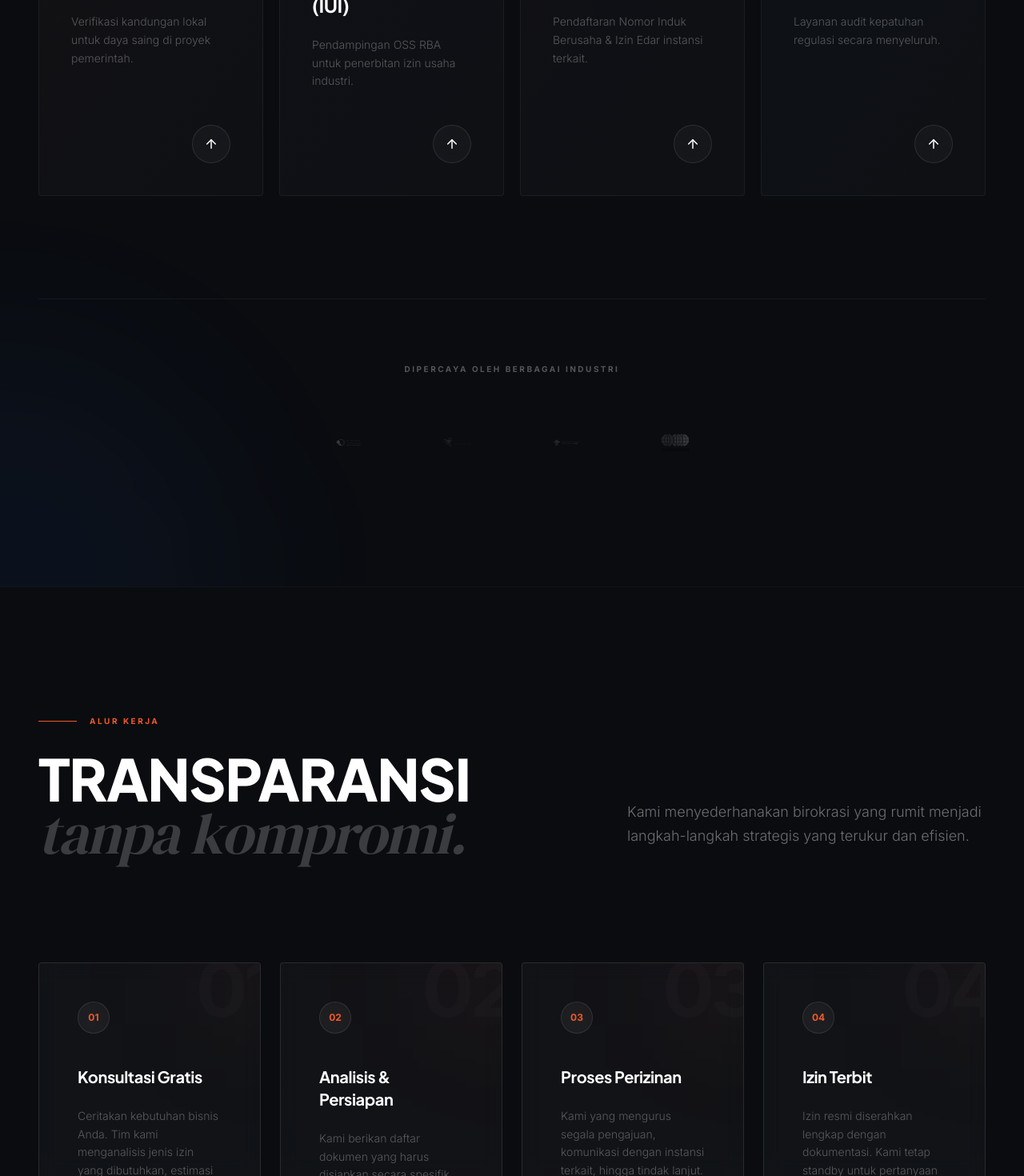
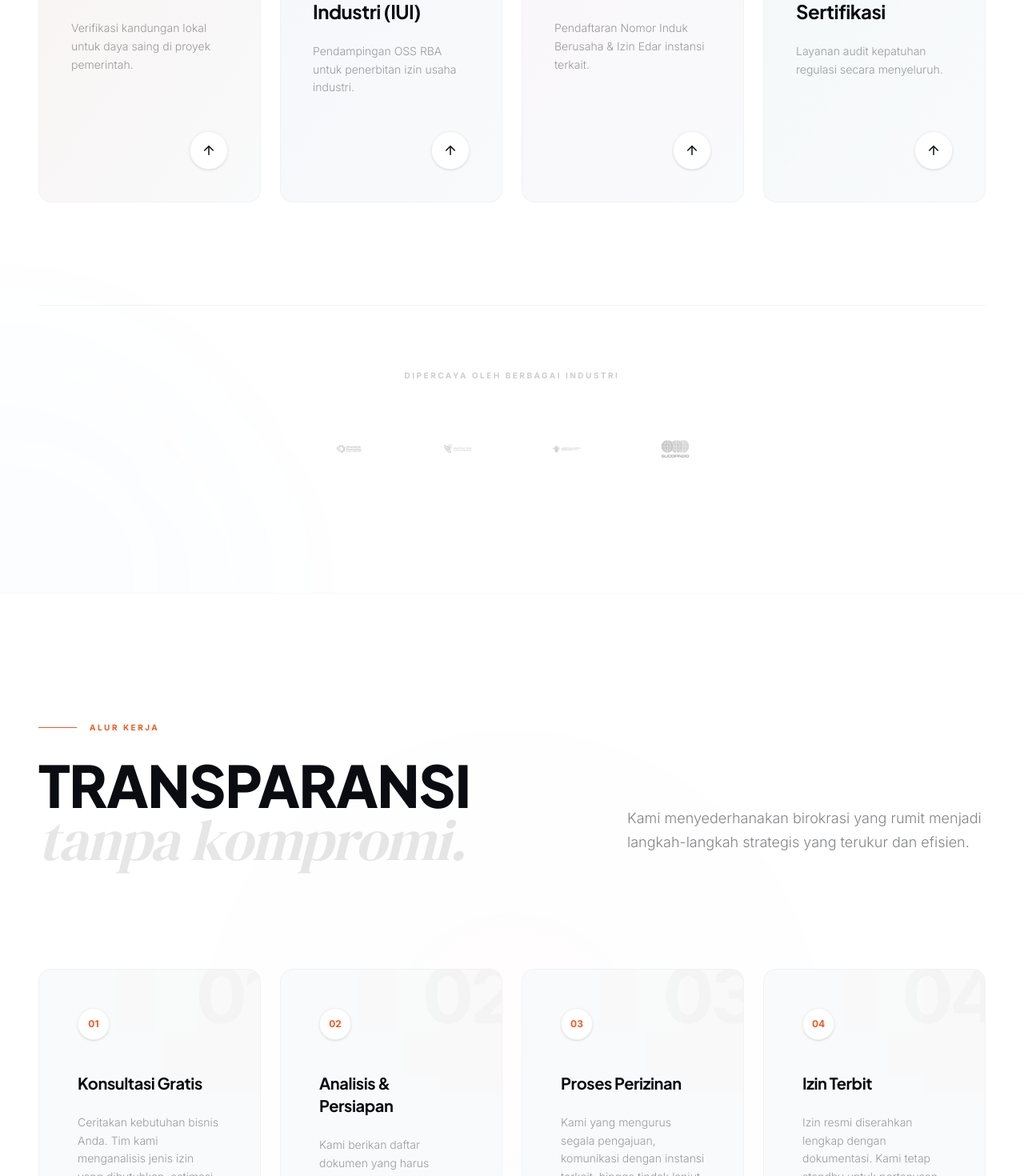
Before and after one commit to dayriyadhi-hue/razor-astern-web, a Next.js app: page / in a window 1280 px wide. Shown: the part 3153-4623 px from the top of the page at 80% size. Built offline with nearby package versions, Linux system fonts and the light colour scheme.

Commit message:
style: transition to premium light 'cheerful' aesthetic

```diff
--- a/src/app/globals.css
+++ b/src/app/globals.css
@@ -1,17 +1,17 @@
 @import "tailwindcss";
 
 :root {
-  --background: #0A0C10;
-  --foreground: #FFFFFF;
-  --navy: #0F172A;
+  --background: #FFFFFF;
+  --foreground: #0A0C12;
+  --navy: #0A0C12;
   --orange: #F05A28;
-  --slate-bg: #13161C;
-  --warm-gray: #F8F9FA;
+  --slate-bg: #F8FAFC;
+  --warm-gray: #F1F5F9;
 
-  /* Premium Glassmorphism Tokens */
-  --glass-bg: rgba(255, 255, 255, 0.03);
-  --glass-border: rgba(255, 255, 255, 0.1);
-  --glass-blur: 12px;
+  /* Premium Glassmorphism Tokens - Adjusted for Light Mode */
+  --glass-bg: rgba(255, 255, 255, 0.7);
+  --glass-border: rgba(10, 12, 18, 0.05);
+  --glass-blur: 20px;
 }
 
 @theme inline {
@@ -52,11 +52,11 @@ h6 {
 }
 
 .dashed-line {
-  border-top: 1px dashed rgba(255, 255, 255, 0.1);
+  border-top: 1px dashed rgba(10, 12, 18, 0.08);
 }
 
-.dashed-line-white {
-  border-top: 1px dashed rgba(255, 255, 255, 0.2);
+.dashed-line-dark {
+  border-top: 1px dashed rgba(10, 12, 18, 0.15);
 }
 
 /* ===== PREMIUM TEXT STYLES ===== */
@@ -69,7 +69,7 @@ h6 {
 }
 
 .text-gradient {
-  background: linear-gradient(135deg, #FFFFFF 0%, rgba(255, 255, 255, 0.5) 100%);
+  background: linear-gradient(135deg, #0A0C12 0%, rgba(10, 12, 18, 0.6) 100%);
   -webkit-background-clip: text;
   -webkit-text-fill-color: transparent;
 }
@@ -104,11 +104,11 @@ section {
 }
 
 ::-webkit-scrollbar-track {
-  background: var(--background);
+  background: #F8FAFC;
 }
 
 ::-webkit-scrollbar-thumb {
-  background: rgba(255, 255, 255, 0.1);
+  background: rgba(10, 12, 18, 0.08);
   border-radius: 10px;
 }
 
--- a/src/components/Process.js
+++ b/src/components/Process.js
@@ -25,10 +25,10 @@ const Process = () => {
     ];
 
     return (
-        <section id="proses-kerja" className="py-32 md:py-40 bg-[#0A0C10] text-white overflow-hidden relative border-t border-white/[0.03] scroll-mt-20">
-            {/* Subtle background pattern */}
-            <div className="absolute inset-0 opacity-[0.4] pointer-events-none">
-                <div className="absolute top-1/2 left-1/2 -translate-x-1/2 -translate-y-1/2 w-full h-full bg-[radial-gradient(circle_at_center,rgba(240,90,40,0.02)_0%,transparent_70%)]"></div>
+        <section id="proses-kerja" className="py-32 md:py-40 bg-white text-navy overflow-hidden relative border-t border-black/[0.03] scroll-mt-20">
+            {/* Subtle background pattern - Brighter for Light Mode */}
+            <div className="absolute inset-0 opacity-[0.2] pointer-events-none">
+                <div className="absolute top-1/2 left-1/2 -translate-x-1/2 -translate-y-1/2 w-full h-full bg-[radial-gradient(circle_at_center,rgba(240,90,40,0.05)_0%,transparent_70%)]"></div>
             </div>
 
             <div className="max-w-[1400px] mx-auto px-6 md:px-12 relative z-10">
@@ -38,13 +38,13 @@ const Process = () => {
                             <span className="h-[1px] w-12 bg-orange"></span>
                             <span className="label-overline text-orange">Alur Kerja</span>
                         </div>
-                        <h2 className="text-4xl md:text-6xl lg:text-7xl font-extrabold tracking-tighter leading-[0.9] uppercase">
+                        <h2 className="text-4xl md:text-6xl lg:text-7xl font-extrabold tracking-tighter leading-[0.9] uppercase text-navy">
                             Transparansi <br />
-                            <span className="font-serif italic font-light text-white/20 lowercase">Tanpa Kompromi.</span>
+                            <span className="font-serif italic font-light text-navy/10 lowercase">Tanpa Kompromi.</span>
                         </h2>
                     </div>
                     <div className="max-w-md pb-4">
-                        <p className="text-lg text-white/40 leading-relaxed font-light">
+                        <p className="text-lg text-navy/50 leading-relaxed font-light">
                             Kami menyederhanakan birokrasi yang rumit menjadi langkah-langkah strategis yang terukur dan efisien.
                         </p>
                     </div>
@@ -52,25 +52,25 @@ const Process = () => {
 
                 <div className="grid md:grid-cols-2 lg:grid-cols-4 gap-6" role="list" aria-label="Proses perizinan 4 tahap">
                     {steps.map((step, i) => (
-                        <div key={i} className="relative p-10 lg:p-12 glass-effect border border-white/[0.05] hover:border-orange/30 transition-all duration-700 group overflow-hidden rounded-sm" role="listitem">
+                        <div key={i} className="relative p-10 lg:p-12 bg-[#F9FAFB] border border-black/[0.03] hover:border-orange/20 hover:bg-white hover:shadow-[0_20px_40px_-15px_rgba(0,0,0,0.05)] transition-all duration-700 group overflow-hidden rounded-2xl" role="listitem">
                             {/* Hover Background Accent */}
-                            <div className="absolute top-0 right-0 w-40 h-40 bg-orange/5 blur-[80px] translate-x-20 -translate-y-20 group-hover:translate-x-10 group-hover:-translate-y-10 transition-transform duration-1000"></div>
+                            <div className="absolute top-0 right-0 w-40 h-40 bg-orange/[0.02] blur-[80px] translate-x-20 -translate-y-20 group-hover:translate-x-10 group-hover:-translate-y-10 transition-transform duration-1000"></div>
 
-                            <span className="text-8xl font-extrabold text-white/[0.02] absolute -top-4 -right-4 group-hover:text-orange/[0.04] transition-colors duration-700 tracking-tighter">{step.num}</span>
+                            <span className="text-8xl font-extrabold text-navy/[0.02] absolute -top-4 -right-4 group-hover:text-orange/[0.04] transition-colors duration-700 tracking-tighter">{step.num}</span>
 
                             <div className="relative z-10 h-full flex flex-col justify-between">
                                 <div className="mb-12">
-                                    <div className="w-10 h-10 rounded-full border border-white/10 flex items-center justify-center text-orange mb-10 glass-effect group-hover:bg-orange group-hover:text-white transition-all duration-500 text-xs font-bold">
+                                    <div className="w-10 h-10 rounded-full border border-black/5 flex items-center justify-center text-orange mb-10 bg-white shadow-sm group-hover:bg-orange group-hover:text-white transition-all duration-500 text-xs font-bold">
                                         {step.num}
                                     </div>
-                                    <h3 className="text-xl font-bold mb-6 tracking-tight group-hover:text-white transition-colors">
+                                    <h3 className="text-xl font-bold mb-6 tracking-tight group-hover:text-navy transition-colors text-navy">
                                         {step.title}
                                     </h3>
-                                    <p className="text-white/30 leading-relaxed text-[14px] font-light group-hover:text-white/50 transition-colors">
+                                    <p className="text-navy/40 leading-relaxed text-[14px] font-light group-hover:text-navy/60 transition-colors">
                                         {step.desc}
                                     </p>
                                 </div>
-                                <div className="w-full h-[1px] bg-white/[0.05] group-hover:bg-orange/30 transition-colors duration-700"></div>
+                                <div className="w-full h-[1px] bg-black/[0.05] group-hover:bg-orange/20 transition-colors duration-700"></div>
                             </div>
                         </div>
                     ))}
--- a/src/components/Solutions.js
+++ b/src/components/Solutions.js
@@ -20,10 +20,10 @@ const Solutions = () => {
     ];
 
     return (
-        <section id="layanan" className="py-32 md:py-40 bg-[#0A0C10] text-white overflow-hidden relative scroll-mt-20">
-            {/* Background Decorative Elements */}
-            <div className="absolute top-0 right-0 w-[800px] h-[800px] bg-orange/5 rounded-full blur-[120px] -translate-y-1/2 translate-x-1/2"></div>
-            <div className="absolute bottom-0 left-0 w-[600px] h-[600px] bg-blue-500/5 rounded-full blur-[100px] translate-y-1/2 -translate-x-1/2"></div>
+        <section id="layanan" className="py-32 md:py-40 bg-white text-navy overflow-hidden relative scroll-mt-20">
+            {/* Background Decorative Elements - Brighter for Light Mode */}
+            <div className="absolute top-0 right-0 w-[800px] h-[800px] bg-orange/[0.03] rounded-full blur-[120px] -translate-y-1/2 translate-x-1/2"></div>
+            <div className="absolute bottom-0 left-0 w-[600px] h-[600px] bg-blue-500/[0.02] rounded-full blur-[100px] translate-y-1/2 -translate-x-1/2"></div>
 
             <div className="max-w-[1400px] mx-auto px-6 md:px-12 relative z-10">
                 {/* Header Section */}
@@ -37,24 +37,24 @@ const Solutions = () => {
                             <span className="h-[1px] w-12 bg-orange"></span>
                             <span className="label-overline text-orange">Keahlian Kami</span>
                         </motion.div>
-                        <h2 className="text-5xl md:text-7xl lg:text-9xl font-extrabold tracking-tighter leading-[0.85] uppercase">
+                        <h2 className="text-5xl md:text-7xl lg:text-9xl font-extrabold tracking-tighter leading-[0.85] uppercase text-navy">
                             Solusi <br />
-                            <span className="font-serif italic text-white/20 font-light lowercase">Strategis</span>
+                            <span className="font-serif italic text-navy/10 font-light lowercase">Strategis</span>
                         </h2>
                     </div>
                     <div className="max-w-md pb-4">
-                        <p className="text-lg md:text-xl text-white/40 leading-relaxed font-light mb-10">
+                        <p className="text-lg md:text-xl text-navy/50 leading-relaxed font-light mb-10">
                             Kami merancang setiap alur perizinan dengan presisi teknis, memastikan operasional bisnis Anda berjalan lancar di Indonesia.
                         </p>
-                        <button className="px-10 py-5 glass-effect rounded-full hover:bg-white hover:text-navy transition-all duration-700 text-[10px] font-bold uppercase tracking-[0.2em] flex items-center gap-4 group min-h-[44px]">
+                        <button className="px-10 py-5 bg-navy text-white rounded-full hover:bg-orange transition-all duration-700 text-[10px] font-bold uppercase tracking-[0.2em] flex items-center gap-4 group min-h-[44px] shadow-xl shadow-navy/10">
                             Lihat Semua Layanan
-                            <div className="w-2 h-2 rounded-full bg-orange group-hover:scale-150 transition-transform"></div>
+                            <div className="w-2 h-2 rounded-full bg-orange group-hover:bg-white transition-colors"></div>
                         </button>
                     </div>
                 </div>
 
                 {/* Bento Grid Layout */}
-                <div className="grid grid-cols-1 md:grid-cols-2 lg:grid-cols-3 xl:grid-cols-4 gap-5" role="region" aria-label="Daftar layanan kami">
+                <div className="grid grid-cols-1 md:grid-cols-2 lg:grid-cols-3 xl:grid-cols-4 gap-6" role="region" aria-label="Daftar layanan kami">
                     {solutions.map((sol, i) => (
                         <motion.div
                             key={i}
@@ -62,25 +62,25 @@ const Solutions = () => {
                             whileInView={{ opacity: 1, y: 0 }}
                             transition={{ duration: 0.8, delay: i * 0.05 }}
                             whileHover={{ y: -8 }}
-                            className="group relative bg-white/[0.02] border border-white/[0.05] p-8 lg:p-10 min-h-[400px] flex flex-col justify-between overflow-hidden cursor-pointer rounded-sm hover:bg-white/[0.04] transition-all duration-500"
+                            className="group relative bg-[#F9FAFB] border border-black/[0.03] p-8 lg:p-10 min-h-[400px] flex flex-col justify-between overflow-hidden cursor-pointer rounded-2xl hover:bg-white hover:shadow-[0_30px_60px_-15px_rgba(0,0,0,0.08)] transition-all duration-500"
                         >
                             {/* Card Background Gradient */}
-                            <div className={`absolute inset-0 bg-gradient-to-br ${sol.color} opacity-10 group-hover:opacity-30 transition-opacity duration-700`}></div>
+                            <div className={`absolute inset-0 bg-gradient-to-br ${sol.color} opacity-20 group-hover:opacity-40 transition-opacity duration-700`}></div>
 
                             {/* Content */}
                             <div className="relative z-10">
                                 <div className="flex justify-between items-start mb-12">
-                                    <span className="label-overline text-white/20 border border-white/10 px-4 py-1.5 rounded-full group-hover:border-orange/40 group-hover:text-orange transition-all duration-500 text-[9px] tracking-[0.2em]">
+                                    <span className="label-overline text-navy/20 border border-black/5 px-4 py-1.5 rounded-full group-hover:border-orange/20 group-hover:text-orange transition-all duration-500 text-[9px] tracking-[0.2em]">
                                         {sol.category}
                                     </span>
-                                    <span className="text-[10px] text-white/10 font-bold group-hover:text-white/30 tabular-nums tracking-widest">{sol.id}</span>
+                                    <span className="text-[10px] text-navy/10 font-bold group-hover:text-navy/30 tabular-nums tracking-widest">{sol.id}</span>
                                 </div>
 
-                                <h3 className="text-2xl font-bold tracking-tight leading-[1.2] mb-6 group-hover:translate-x-1 transition-transform duration-500">
+                                <h3 className="text-2xl font-bold tracking-tight leading-[1.2] mb-6 group-hover:translate-x-1 transition-transform duration-500 text-navy">
                                     {sol.title}
                                 </h3>
 
-                                <p className="text-white/30 text-[14px] leading-relaxed group-hover:text-white/60 transition-colors font-light">
+                                <p className="text-navy/40 text-[14px] leading-relaxed group-hover:text-navy/60 transition-colors font-light">
                                     {sol.desc}
                                 </p>
                             </div>
@@ -88,7 +88,7 @@ const Solutions = () => {
                             {/* Footer Card */}
                             <div className="relative z-10 pt-8 flex items-center justify-between">
                                 <span className="text-[9px] font-bold uppercase tracking-[0.2em] opacity-0 group-hover:opacity-100 transition-all duration-500 translate-y-4 group-hover:translate-y-0 text-orange">Detail Layanan</span>
-                                <div className="w-12 h-12 rounded-full border border-white/5 flex items-center justify-center group-hover:bg-white group-hover:text-navy transition-all duration-700 glass-effect">
+                                <div className="w-12 h-12 rounded-full border border-black/5 flex items-center justify-center group-hover:bg-orange group-hover:border-orange group-hover:text-white transition-all duration-700 bg-white shadow-sm">
                                     <svg width="18" height="18" viewBox="0 0 24 24" fill="none" stroke="currentColor" strokeWidth="2" strokeLinecap="round" strokeLinejoin="round" className="-rotate-45 group-hover:rotate-0 transition-transform duration-500"><line x1="7" y1="17" x2="17" y2="7"></line><polyline points="7 7 17 7 17 17"></polyline></svg>
                                 </div>
                             </div>
@@ -100,13 +100,13 @@ const Solutions = () => {
                 </div>
 
                 {/* Bottom Stats or Marquee Focus */}
-                <div className="mt-24 md:mt-32 pt-20 border-t border-white/5 flex flex-col items-center">
-                    <p className="label-overline text-white/30 tracking-widest mb-16 text-center">Dipercaya oleh Berbagai Industri</p>
-                    <div className="flex flex-wrap justify-center gap-12 md:gap-24 opacity-40 grayscale hover:grayscale-0 transition-all duration-700">
-                        <img src="/1.svg" alt="Partner perusahaan" className="h-10 w-auto hover:opacity-100 transition-opacity" loading="lazy" />
-                        <img src="/2.svg" alt="Partner perusahaan" className="h-10 w-auto hover:opacity-100 transition-opacity" loading="lazy" />
-                        <img src="/3.svg" alt="Partner perusahaan" className="h-10 w-auto hover:opacity-100 transition-opacity" loading="lazy" />
-                        <img src="/4.svg" alt="Partner perusahaan" className="h-10 w-auto hover:opacity-100 transition-opacity" loading="lazy" />
+                <div className="mt-24 md:mt-32 pt-20 border-t border-black/5 flex flex-col items-center">
+                    <p className="label-overline text-navy/20 tracking-widest mb-16 text-center">Dipercaya oleh Berbagai Industri</p>
+                    <div className="flex flex-wrap justify-center gap-12 md:gap-24 opacity-30 grayscale hover:grayscale-0 hover:opacity-100 transition-all duration-700">
+                        <img src="/1.svg" alt="Partner perusahaan" className="h-10 w-auto transition-all" loading="lazy" />
+                        <img src="/2.svg" alt="Partner perusahaan" className="h-10 w-auto transition-all" loading="lazy" />
+                        <img src="/3.svg" alt="Partner perusahaan" className="h-10 w-auto transition-all" loading="lazy" />
+                        <img src="/4.svg" alt="Partner perusahaan" className="h-10 w-auto transition-all" loading="lazy" />
                     </div>
                 </div>
             </div>
--- a/src/components/WhatsAppFloat.js
+++ b/src/components/WhatsAppFloat.js
@@ -25,7 +25,7 @@ const WhatsAppFloat = () => {
                 className="group relative flex items-center justify-center w-16 h-16 hover:-translate-y-2 active:scale-95 transition-all duration-500 min-h-[56px] min-w-[56px]"
             >
                 {/* Tooltip */}
-                <span className="absolute right-[110%] mr-6 glass-effect text-white text-[10px] font-bold uppercase tracking-[0.2em] px-5 py-3 rounded-full opacity-0 group-hover:opacity-100 transition-all duration-500 translate-x-4 group-hover:translate-x-0 whitespace-nowrap pointer-events-none shadow-2xl border-white/5">
+                <span className="absolute right-[110%] mr-6 glass-effect text-navy text-[10px] font-bold uppercase tracking-[0.2em] px-5 py-3 rounded-full opacity-0 group-hover:opacity-100 transition-all duration-500 translate-x-4 group-hover:translate-x-0 whitespace-nowrap pointer-events-none shadow-2xl border-black/5">
                     Konsultasi Gratis
                 </span>
 
```
Also changed, not shown: src/components/Footer.js (+20 -20 lines), src/components/Navbar.js (+9 -9 lines), src/components/Values.js (+15 -15 lines).
